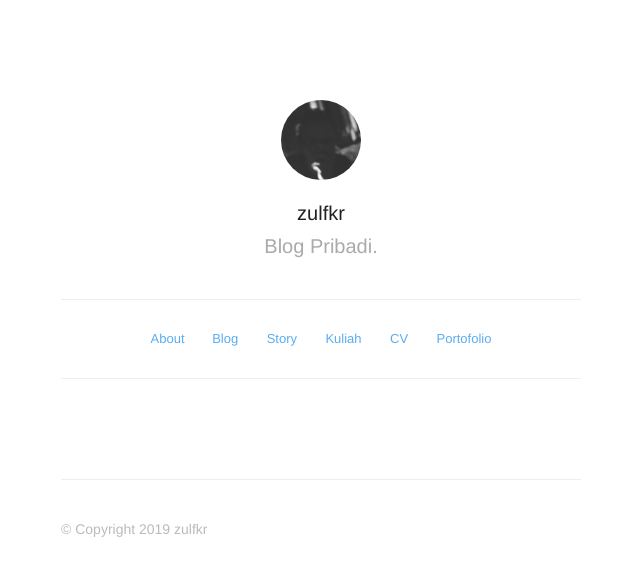
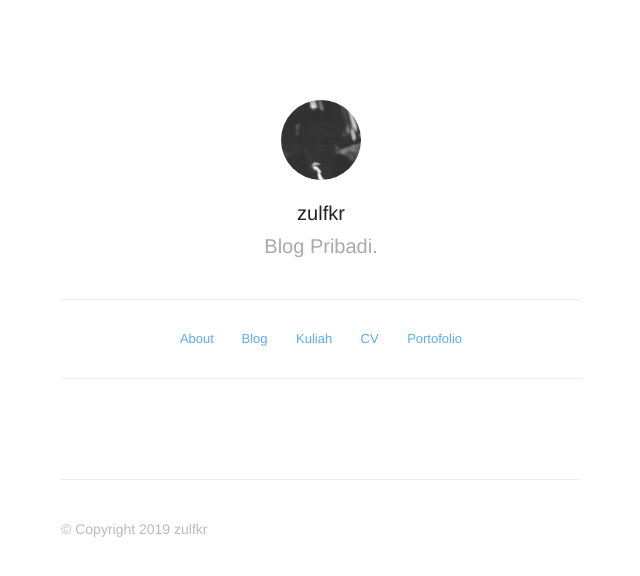
Before and after one commit to Zulfkr197/zulfkr197.github.io, a Jekyll site: the page built from index.html, in a window 1280 px wide. Shown: the top 576 px of the page, without its empty margins (319-959 px from the left). Built offline with Jekyll 4.4.1, drawn with Linux system fonts in a browser that asks for light colours; nearby versions of some CDN libraries; the list of posts is cut into pages by our own code.

Commit message:
Update profile.html

```diff
--- a/_includes/profile.html
+++ b/_includes/profile.html
@@ -21,7 +21,6 @@
             {% endif %}
 
             <a href="{{ site.baseurl }}/blog">Blog</a>
-            <a href="{{ site.baseurl }}/story">Story</a>
             <a href="{{ site.baseurl }}/kuliah">Kuliah</a>
             <a href="{{ site.baseurl }}/resume">CV</a>
             <a href="{{ site.baseurl }}/portofolio">Portofolio</a>
```
